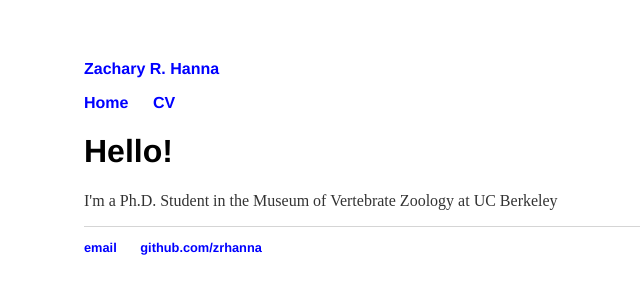
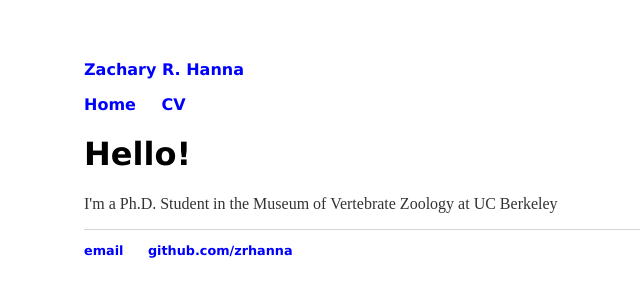
Before and after one commit to zacharyhanna/zacharyhanna.github.io, a Jekyll site: the page built from about/index.html, in a window 1280 px wide. Shown: the top 300 px of the page, without its empty margins (108-748 px from the left). Built offline with Jekyll 4.4.1, drawn with Linux system fonts in a browser that asks for light colours.

Commit message:
Update main.css

```diff
--- a/css/main.css
+++ b/css/main.css
@@ -3,7 +3,7 @@ body {
     width: 70%;
 }
 nav ul, footer ul {
-    font-family:'Helvetica', 'Arial', 'Sans-Serif';
+    font-family:'Verdana', 'Arial', 'Helvetica', 'Sans-Serif';
     padding: 0px;
     list-style: none;
     font-weight: bold;
@@ -21,7 +21,7 @@ a:hover {
 }
 h1 {
     font-size: 2em;
-    font-family:'Helvetica', 'Arial', 'Sans-Serif';
+    font-family:'Verdana', 'Arial', 'Helvetica', 'Sans-Serif';
 }
 p {
     color: #333;
```
